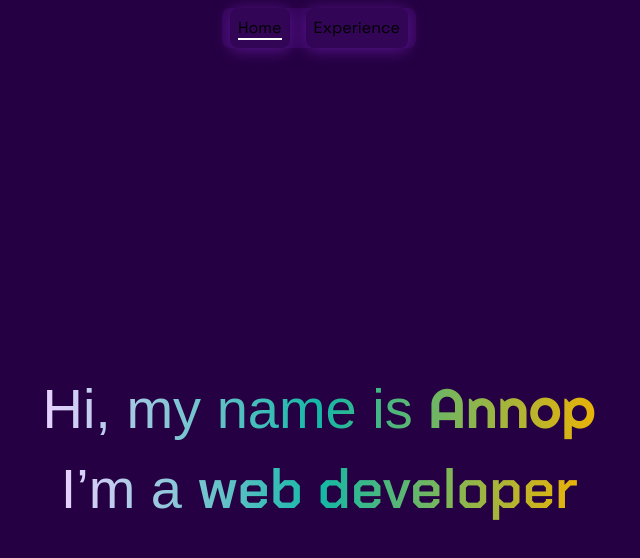
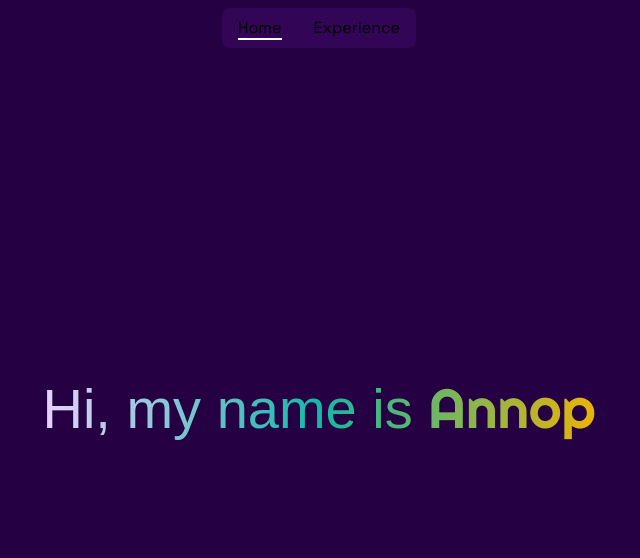
Before and after one commit to annopud/annop-portfolio, a Next.js app: page / in a window 1280 px wide. Shown: the top 558 px of the page, without its empty margins (321-961 px from the left). Built offline with nearby package versions, Linux system fonts and the light colour scheme; a web font is replaced by a local one.

Commit message:
overflow hidden

```diff
--- a/app/globals.css
+++ b/app/globals.css
@@ -17,6 +17,7 @@
   --purple-800: #6c17b2;
   --purple-900: #59148f;
   --purple-950: #250042;
+  overflow-x: hidden;
 }
 
 @media (prefers-color-scheme: dark) {
@@ -30,6 +31,7 @@
 body {
   color: rgb(var(--foreground-rgb));
   @apply bg-purple-950;
+  overflow-x: hidden;
 }
 
 @layer utilities {
--- a/app/ui/component/experience-card.tsx
+++ b/app/ui/component/experience-card.tsx
@@ -16,7 +16,6 @@ export default function ExperienceCard({
   const [visible, setVisible] = useState(false);
   const ref = useRef(null);
   useEffect(() => {
-    console.log('useEffect');
     const options: {
       root?: Element | Document | null;
       rootMargin?: string;
--- a/app/ui/component/experience.tsx
+++ b/app/ui/component/experience.tsx
@@ -141,7 +141,7 @@ const experienceList: ExperienceType[] = [
 
 export default function Experience() {
   return (
-    <div className={`mb-4 mt-2 flex justify-center overflow-x-hidden`}>
+    <div className={`mb-4 mt-2 flex justify-center`}>
       <div className="flex max-w-[940px] flex-1 flex-col gap-4 font-inter">
         <DownloadButton className="self-start"></DownloadButton>
         {experienceList.map((experienceItem, index) => (
--- a/app/ui/component/introduction.tsx
+++ b/app/ui/component/introduction.tsx
@@ -31,8 +31,9 @@ export default function Introduction() {
         className={clsx(
           'bg-gradient-to-r from-purple-200 via-teal-500 to-yellow-500 bg-clip-text text-center text-purple-100 text-transparent transition-[transform,opacity] duration-500',
           {
-            'translate-x-[unset] opacity-100': isMounted,
-            'translate-x-[200px] opacity-0': !isMounted,
+            'translate-x-[2000px] opacity-100': true,
+            // 'translate-x-[unset] opacity-100': isMounted,
+            // 'translate-x-[2000px] opacity-0': !isMounted,
           }
         )}
       >
--- a/app/ui/component/nav-bar.tsx
+++ b/app/ui/component/nav-bar.tsx
@@ -26,7 +26,7 @@ export default function NavBar() {
             key={menu.name}
             href={menu.href}
             className={clsx(
-              'flex items-center rounded-lg p-2 shadow-[0px_2px_16px_0px] shadow-purple-900 hover:text-purple-200 hover:shadow-purple-500',
+              'flex items-center rounded-lg p-2 hover:text-purple-200 hover:shadow-[0px_2px_16px_0px] hover:shadow-purple-500',
               navBarStyle['motion-underline'],
               {
                 [navBarStyle['motion-underline-active']]:
```
